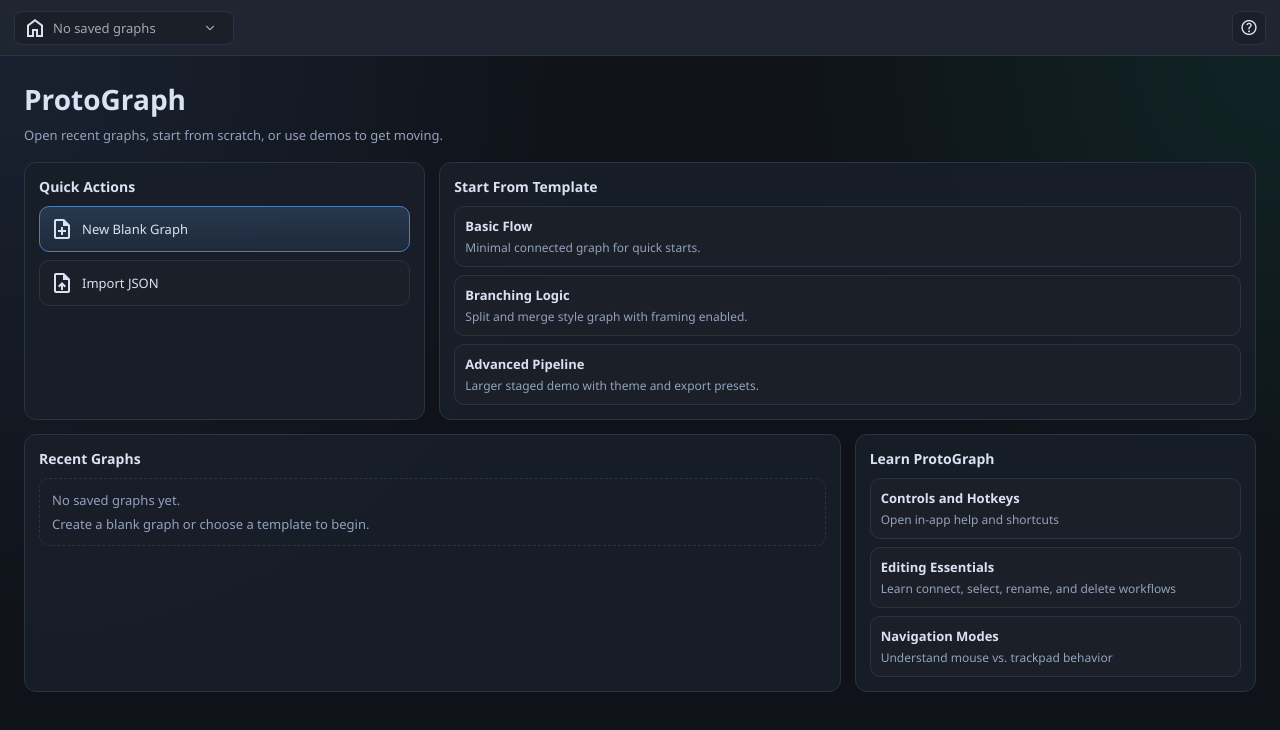
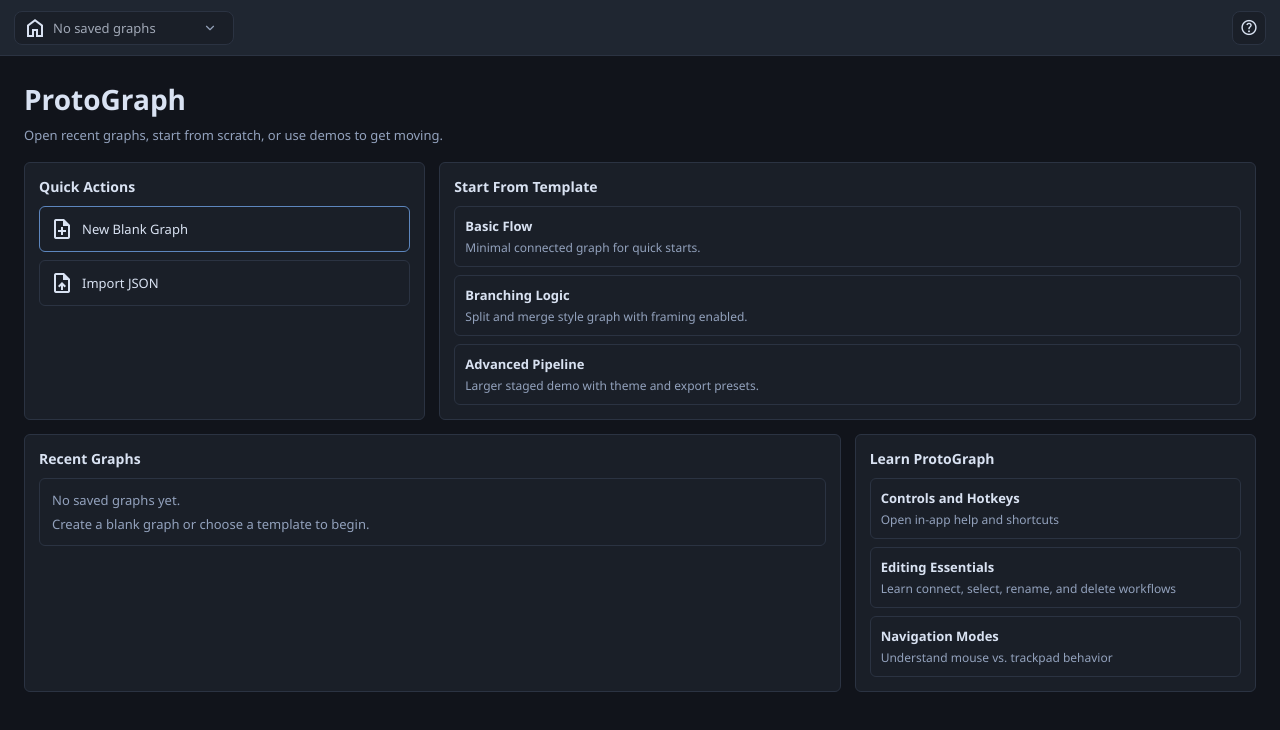
Before and after one commit to zachwlewis/ProtoGraph, a React (Vite) app: page / in a window 1280 px wide. Shown: the top 730 px of the page. Built offline with nearby package versions, Linux system fonts and the light colour scheme.

Commit message:
Add Home-first UX entry point

```diff
--- a/src/editor/styles/app.css
+++ b/src/editor/styles/app.css
@@ -253,10 +253,7 @@ input[type="checkbox"] {
   height: 100%;
   overflow: auto;
   padding: 24px;
-  background:
-    radial-gradient(circle at 0% 0%, rgba(90, 130, 200, 0.14), transparent 40%),
-    radial-gradient(circle at 100% 0%, rgba(20, 190, 160, 0.1), transparent 35%),
-    var(--canvas-bg);
+  background: var(--bg);
 }
 
 .home-header {
@@ -281,8 +278,8 @@ input[type="checkbox"] {
 
 .home-card {
   border: 1px solid var(--panel-border);
-  border-radius: 12px;
-  background: rgba(25, 31, 40, 0.9);
+  border-radius: 6px;
+  background: var(--panel);
   padding: 14px;
 }
 
@@ -320,7 +317,7 @@ input[type="checkbox"] {
   border: 1px solid var(--panel-border);
   background: var(--panel);
   color: var(--text);
-  border-radius: 10px;
+  border-radius: 6px;
   padding: 10px;
   text-align: left;
   cursor: pointer;
@@ -335,14 +332,14 @@ input[type="checkbox"] {
 }
 
 .home-action-button.is-primary {
-  border-color: #4f7db8;
-  background: linear-gradient(180deg, rgba(80, 130, 190, 0.26), rgba(80, 130, 190, 0.12));
+  border-color: #5d86be;
+  background: var(--panel);
 }
 
 .home-action-button:hover,
 .home-template-card:hover,
 .home-link-card:hover {
-  background: rgba(255, 255, 255, 0.12);
+  background: var(--toolbar-bg);
 }
 
 .home-template-card strong,
@@ -366,7 +363,7 @@ input[type="checkbox"] {
 
 .home-graph-row {
   border: 1px solid var(--panel-border);
-  border-radius: 10px;
+  border-radius: 6px;
   background: var(--panel);
   padding: 8px 10px;
   display: grid;
@@ -393,7 +390,7 @@ input[type="checkbox"] {
 }
 
 .home-open-link:hover {
-  color: #abd0ff;
+  text-decoration: underline;
 }
 
 .home-graph-main > span {
@@ -405,7 +402,7 @@ input[type="checkbox"] {
   border: 1px solid var(--panel-border);
   background: var(--panel);
   color: var(--text);
-  border-radius: 7px;
+  border-radius: 4px;
   padding: 6px 8px;
 }
 
@@ -419,13 +416,13 @@ input[type="checkbox"] {
   border: 1px solid var(--panel-border);
   background: transparent;
   color: var(--text);
-  border-radius: 7px;
+  border-radius: 4px;
   padding: 5px 8px;
   cursor: pointer;
 }
 
 .home-graph-actions button:hover {
-  background: rgba(255, 255, 255, 0.08);
+  background: var(--toolbar-bg);
 }
 
 .home-graph-actions .is-danger:hover {
@@ -434,9 +431,10 @@ input[type="checkbox"] {
 
 .home-empty-state {
   color: var(--muted);
-  border: 1px dashed var(--panel-border);
-  border-radius: 10px;
+  border: 1px solid var(--panel-border);
+  border-radius: 6px;
   padding: 12px;
+  background: var(--panel);
 }
 
 .home-empty-state p {
```
